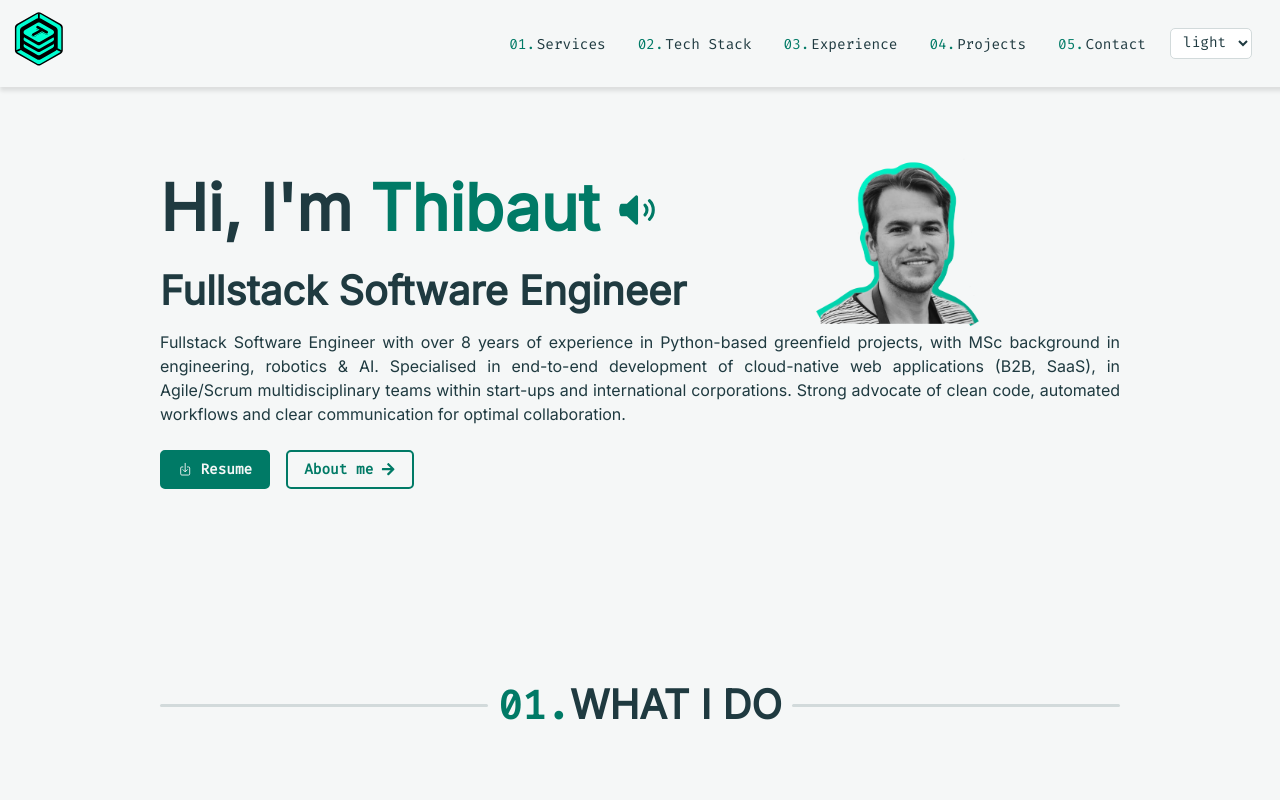
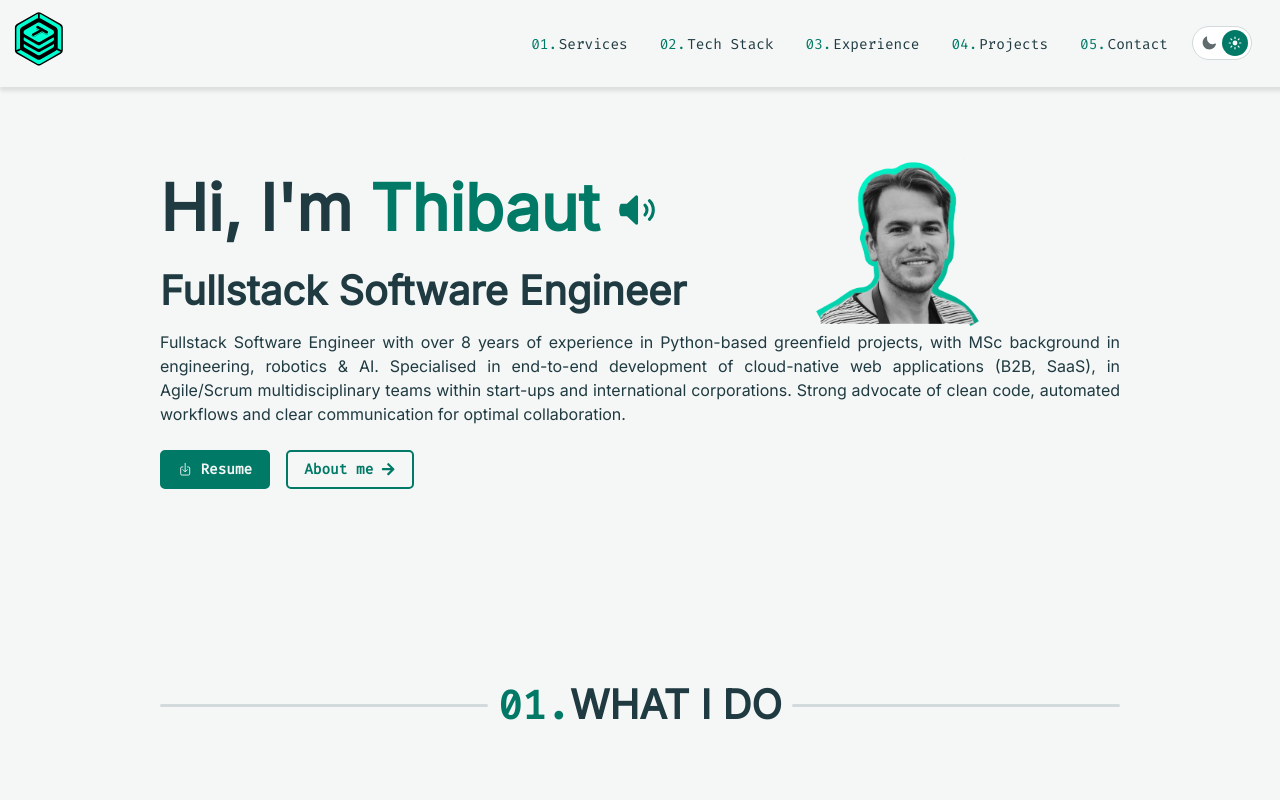
Before and after one commit to stacktful/website, a React (Vite) app: page / in a window 1280 px wide. Shown: the top 800 px of the page. Built offline with nearby package versions, Linux system fonts and the light colour scheme.

Commit message:
style: change toggle to pill with sliding knob

```diff
--- a/src/App.css
+++ b/src/App.css
@@ -155,15 +155,55 @@ nav a:hover {
   text-decoration: underline;
 }
 
-.theme-toggle {
-  margin-left: 1.5rem;
-  font-family: var(--code-font);
-  font-size: 0.9rem;
-  color: var(--tertiary-color);
+button.btn-theme {
+  --slot-size: 26px;
+  position: relative;
+  display: flex;
+  align-items: center;
+  margin: 0 0 0 1.5rem;
+  padding: 3px;
   background-color: var(--tile-color-1);
   border: 1px solid var(--header-line-color);
-  border-radius: 5px;
-  padding: 0.25rem 0.5rem;
+  border-radius: 999px;
+}
+
+/* the knob slides to the slot of the active theme */
+.btn-theme-knob {
+  position: absolute;
+  top: 3px;
+  left: 3px;
+  width: var(--slot-size);
+  height: var(--slot-size);
+  border-radius: 50%;
+  background-color: var(--primary-color);
+  transform: translateX(calc(var(--theme-index) * var(--slot-size)));
+  transition: transform 0.25s ease-in-out;
+}
+
+.btn-theme-slot {
+  position: relative;
+  display: flex;
+  align-items: center;
+  justify-content: center;
+  width: var(--slot-size);
+  height: var(--slot-size);
+  color: var(--darkgray);
+  transition: color 0.25s ease-in-out;
+}
+
+.btn-theme-slot.active {
+  color: var(--main-background-color);
+}
+
+.btn-theme-slot svg {
+  height: 16px;
+  width: 16px;
+}
+
+/* override the generic button hover lift */
+button.btn-theme:hover,
+button.btn-theme:not(:hover) {
+  transform: none;
 }
 
 /* -------------------------- Buttons -------------------------- */
--- a/src/components/ThemeToggle.jsx
+++ b/src/components/ThemeToggle.jsx
@@ -1,22 +1,32 @@
 import useTheme from "../hooks/useTheme";
-import { themes } from "../themes";
+import { themes, themeIcons, FallbackThemeIcon } from "../themes";
 
 function ThemeToggle() {
   const [theme, setTheme] = useTheme();
+  const index = themes.indexOf(theme);
+  const next = themes[(index + 1) % themes.length];
 
   return (
-    <select
-      className="theme-toggle"
-      value={theme}
-      onChange={(e) => setTheme(e.target.value)}
-      aria-label="Color theme"
+    <button
+      className="btn-theme"
+      style={{ "--theme-index": index }}
+      onClick={() => setTheme(next)}
+      aria-label={`Switch color theme (current: ${theme})`}
+      title={`Switch to ${next}`}
     >
-      {themes.map((name) => (
-        <option key={name} value={name}>
-          {name}
-        </option>
-      ))}
-    </select>
+      <span className="btn-theme-knob" />
+      {themes.map((name) => {
+        const Icon = themeIcons[name] ?? FallbackThemeIcon;
+        return (
+          <span
+            key={name}
+            className={`btn-theme-slot${name === theme ? " active" : ""}`}
+          >
+            <Icon />
+          </span>
+        );
+      })}
+    </button>
   );
 }
 
--- a/src/themes/index.js
+++ b/src/themes/index.js
@@ -1,7 +1,14 @@
+import { HiMiniMoon, HiMiniSun, HiMiniSwatch } from "react-icons/hi2";
 import "./dark.css";
 import "./light.css";
 
 // Registry of available themes. Add a new theme by creating <name>.css,
-// importing it above and listing its name here.
+// importing it above and listing its name here (and optionally an icon).
 export const themes = ["dark", "light"];
 export const defaultTheme = "dark";
+
+export const themeIcons = {
+  dark: HiMiniMoon,
+  light: HiMiniSun,
+};
+export const FallbackThemeIcon = HiMiniSwatch;
```
